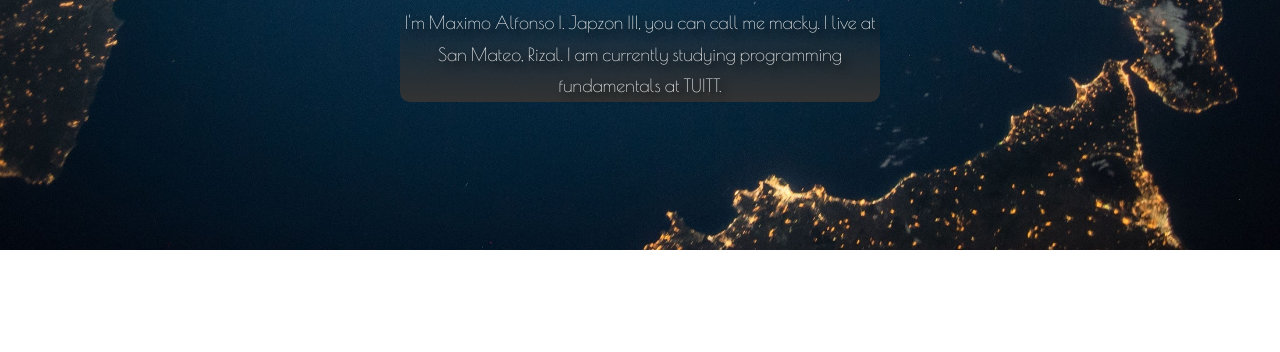
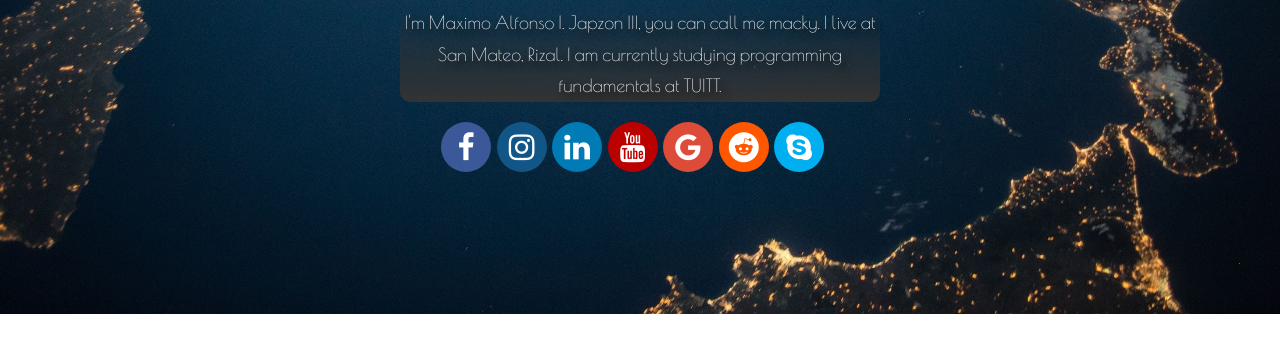
Before and after one commit to mthreejapzon/devportfolio, a plain HTML site: page index.html in a window 1280 px wide. Shown: the part 426-778 px from the top of the page. Drawn offline with nearby package versions, Linux system fonts and the light colour scheme.

Commit message:
webfolioV7

```diff
--- a/Assets/CSS/Style.css
+++ b/Assets/CSS/Style.css
@@ -14,6 +14,7 @@ body {
 	color: #f2f2f2; /*off-white*/
 	font-family: 'Quicksand', sans-serif;
 	font-family: 'Poiret One', cursive;
+	display: block;
 
 }
 /*END OF BODY*/
@@ -77,3 +78,14 @@ h2 {
 	height: 500px;
 	margin: 0 auto;
 }
+
+
+.icons {
+	width: 400px;
+	margin: 0 auto;
+}
+
+.socials {
+	width: 500px;
+	margin: 0 auto;
+}
--- a/index.html
+++ b/index.html
@@ -2,6 +2,8 @@
 <html>
 <head>
 	<meta charset="utf-8">
+	<meta name="viewport" content="width=device-width, initial-scale=1">
+
 	<title> Macky Japzon | Web Developer </title>
 
 	<!-- external css -->
@@ -9,6 +11,11 @@
 
 	<!-- Google Fonts -->
 	<link href="https://fonts.googleapis.com/css?family=Poiret+One|Quicksand&display=swap" rel="stylesheet">
+
+	<!-- Add icon library -->
+	<link rel="stylesheet" href="https://cdnjs.cloudflare.com/ajax/libs/font-awesome/4.7.0/css/font-awesome.min.css">
+
+
 
 </head>
 <body>
@@ -21,5 +28,76 @@
 		I'm Maximo Alfonso I. Japzon III, you can call me macky. I live at San Mateo, Rizal. I am currently studying programming fundamentals at TUITT.
 		</p>
 	</div>
+
+
+		<!-- Add font awesome icons -->
+		<div class="icons">
+			<br>
+				<a href="#" class="fa fa-facebook"></a>
+				<a href="#" class="fa fa-instagram"></a>
+				<a href="#" class="fa fa-linkedin"></a>
+				<a href="#" class="fa fa-youtube"></a>
+				<a href="#" class="fa fa-google"></a>
+				<a href="#" class="fa fa-reddit"></a>
+				<a href="#" class="fa fa-skype"></a>
+			</br>
+		</div>
+
+		<style class="socials">
+
+
+		.fa {
+			  padding: 10px;
+			  font-size: 30px;
+			  width: 50px;
+			  text-align: center;
+			  text-decoration: none;
+			  margin: 30px 1px;
+			  border-radius: 50%;
+			  background-position: center;
+
+			}
+
+		.fa:hover {
+    			opacity: 0.7;
+			}
+
+
+		.fa-facebook {
+				 background: #3B5998;
+				 color: white;
+			}
+
+		.fa-linkedin {
+ 				 background: #007bb5;
+ 				 color: white;
+			}
+
+		.fa-youtube {
+ 				 background: #bb0000;
+ 				 color: white;
+			}
+
+		.fa-google {
+ 				 background: #dd4b39;
+  				 color: white;
+			}
+
+			.fa-instagram {
+  				 background: #125688;
+ 				 color: white;
+			}
+
+			.fa-reddit {
+ 				 background: #ff5700;
+ 				 color: white;
+			}
+
+			.fa-skype {
+ 				 background: #00aff0;
+ 				 color: white;
+			}
+	</style>
+
 </body>
 </html>
```
Also changed, not shown: Assets/Images/fb.png (added), Assets/Images/ig.png (added), Assets/Images/link.png (added).
